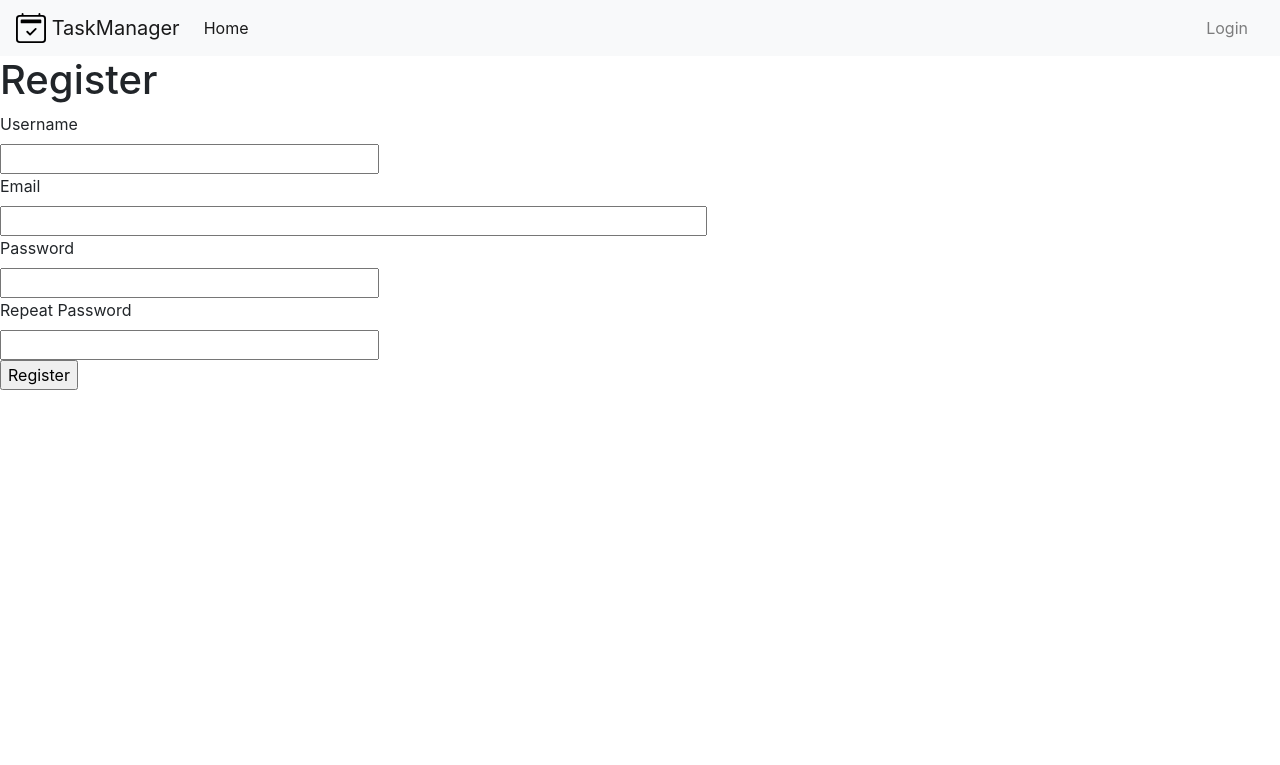
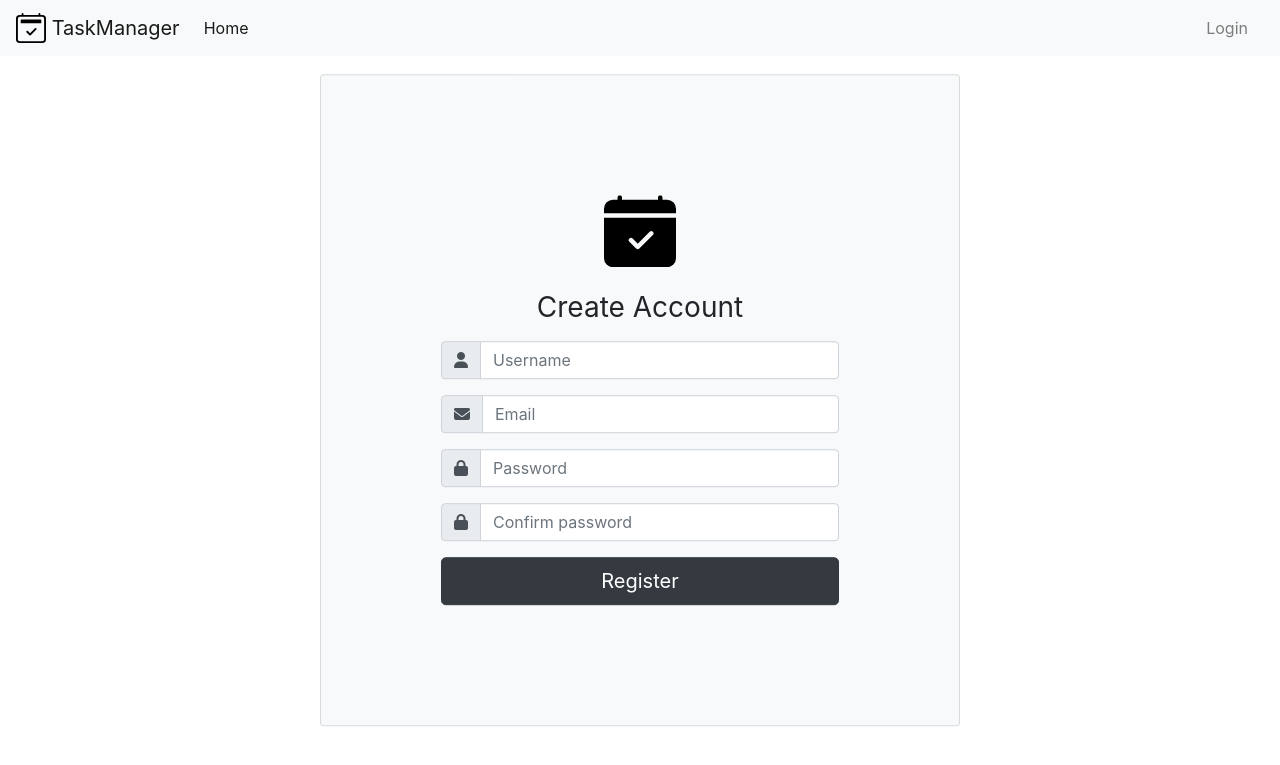
Before and after one commit to joaquinauc/task-manager, a Flask app: page /register in a window 1280 px wide. Shown: the top 765 px of the page. Run offline with Flask 3, Linux system fonts and the light colour scheme.

Commit message:
update login and register templates, redesign

```diff
--- a/app/templates/register.html
+++ b/app/templates/register.html
@@ -1,37 +1,64 @@
 {% extends "base.html" %}
 
 {% block content %}
-    <h1>Register</h1>
-    <form action="" method="post" novalidate>
-        {{ form.hidden_tag() }}
-        <div>
-            {{ form.username.label }}<br>
-            {{ form.username(size=32) }}<br>
-            {% for error in form.username.errors %}
-            <span style="color: red;">[{{ error }}]</span>
-            {% endfor %}
+    {% for error in form.username.errors %}
+        <div class="alert alert-info" role="alert">{{ error }}</div>
+    {% endfor %}
+    {% for error in form.email.errors %}
+        <div class="alert alert-info" role="alert">{{ error }}</div>
+    {% endfor %}
+    {% for error in form.password.errors %}
+        <div class="alert alert-info" role="alert">{{ error }}</div>
+    {% endfor %}
+    {% for error in form.password2.errors %}
+        <div class="alert alert-info" role="alert">{{ error }}</div>
+    {% endfor %}
+    <div class="container">
+        <div class="d-flex align-items-center justify-content-center card bg-light"
+             style="position: absolute; top: 50%; left: 50%; transform: translate(-50%, -50%); padding: 100px;">
+            <article class="card-body mx-auto">
+                <div class="text-center">
+                    <img src="{{ url_for('static', filename='calendar-check-fill.svg') }}"
+                         width="72" height="72" class="mb-4">
+                    <h1 class="h3 mb-3 font-weight-normal">Create Account</h1>
+                    <form class="form-signin" action="" method="POST" novalidate>
+                        {{ form.hidden_tag() }}
+                        <div class="flex-container input-group">
+                            <div class="input-group-prepend">
+                                <span class="input-group-text">
+                                    <i class="fa fa-user"></i>
+                                </span>
+                            </div>
+                            {{ form.username(size=32, class="form-control", placeholder="Username") }}
+                        </div>
+                        <div class="flex-container mt-3  input-group">
+                            <div class="input-group-prepend">
+                                <span class="input-group-text">
+                                    <i class="fa fa-envelope"></i>
+                                </span>
+                            </div>
+                            {{ form.email(size=32, class="form-control", placeholder="Email") }}
+                        </div>
+                        <div class="flex-container mt-3 input-group">
+                            <div class="input-group-prepend">
+                                <span class="input-group-text">
+                                    <i class="fa fa-lock"></i>
+                                </span>
+                            </div>
+                            {{ form.password(size=32, class="form-control", placeholder="Password") }}
+                        </div>
+                        <div class="flex-container mt-3 input-group">
+                            <div class="input-group-prepend">
+                                <span class="input-group-text">
+                                    <i class="fa fa-lock"></i>
+                                </span>
+                            </div>
+                            {{ form.password2(size=32, class="form-control", placeholder="Confirm password") }}
+                        </div>
+                        <div>{{ form.submit(class="btn btn-lg btn-dark btn-block mt-3") }}</div>
+                    </form>
+                </div>
+            </article>
         </div>
-        <div>
-            {{ form.email.label }}<br>
-            {{ form.email(size=64) }}<br>
-            {% for error in form.email.errors %}
-            <span style="color: red;">[{{ error }}]</span>
-            {% endfor %}
-        </div>
-        <div>
-            {{ form.password.label }}<br>
-            {{ form.password(size=32) }}<br>
-            {% for error in form.password.errors %}
-            <span style="color: red;">[{{ error }}]</span>
-            {% endfor %}
-        </div>
-        <div>
-            {{ form.password2.label }}<br>
-            {{ form.password2(size=32) }}<br>
-            {% for error in form.password2.errors %}
-            <span style="color: red;">[{{ error }}]</span>
-            {% endfor %}
-        </div>
-        <p>{{ form.submit() }}</p>
-    </form>
+    </div>
 {% endblock %}
```
Also changed, not shown: app/templates/login.html (+22 -8 lines).
